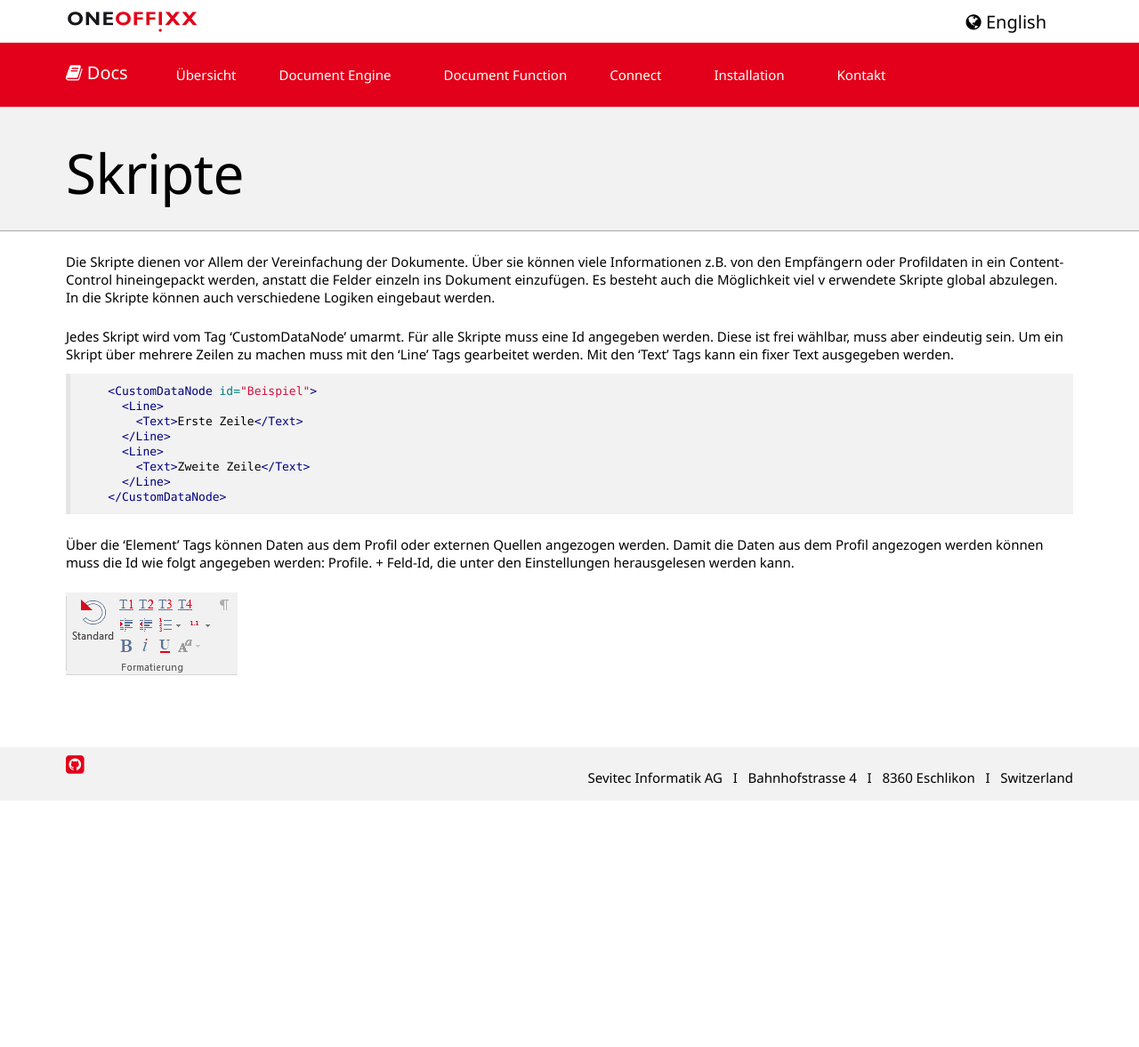
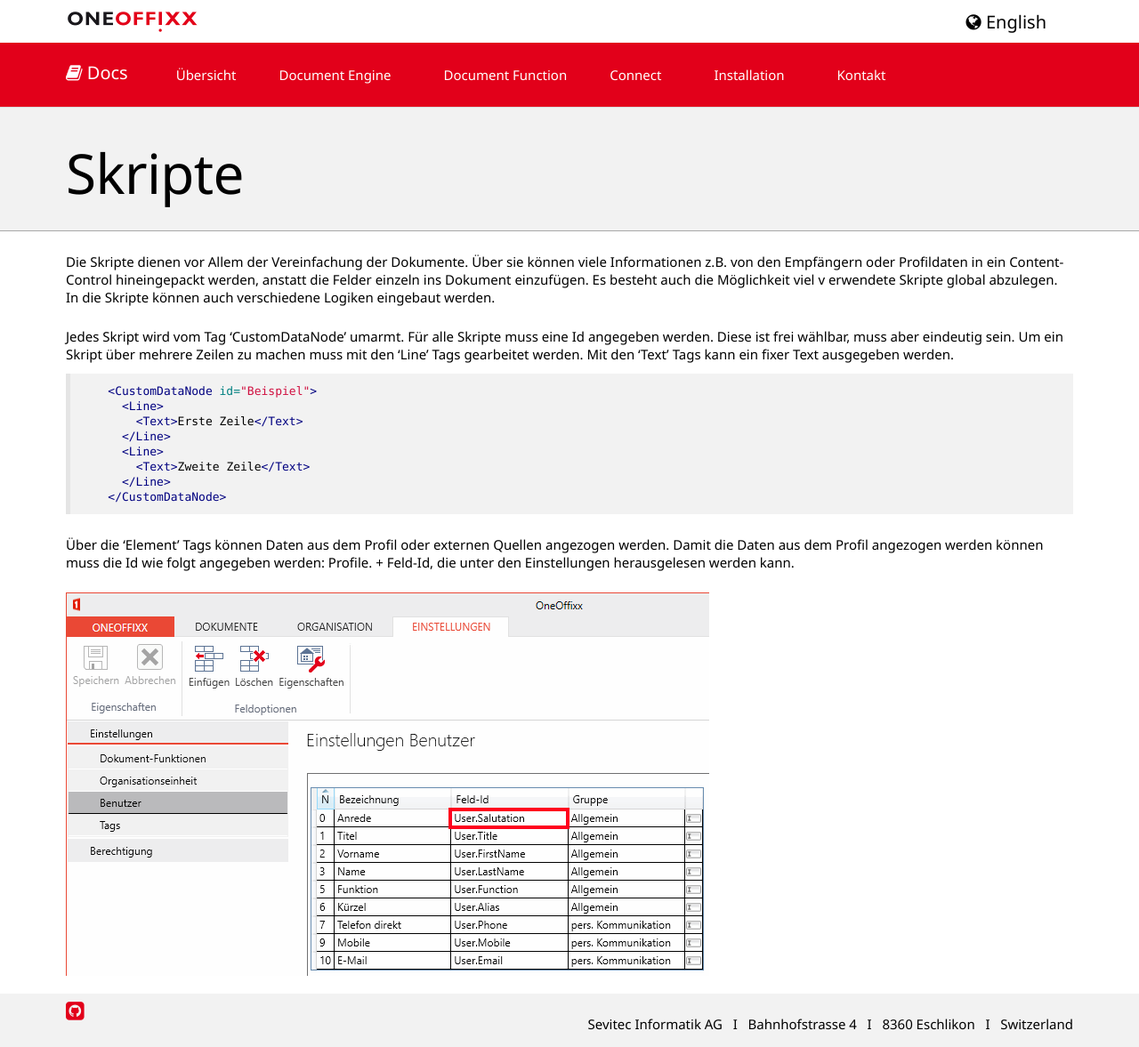
Before and after one commit to primesoft-group/oneoffixx-docs, a Jekyll site: the page built from _pages/docfunc/de/df-scripts.md, in a window 1280 px wide. Shown: the whole page at 89% size. Built offline with Jekyll 4.4.1, drawn with Linux system fonts in a browser that asks for light colours; nearby versions of some CDN libraries; some web fonts are replaced; before the commit the page ends 900 px from its top, so only the background shows below that.

Commit message:
Update df-scripts.md

```diff
--- a/_pages/docfunc/de/df-scripts.md
+++ b/_pages/docfunc/de/df-scripts.md
@@ -23,4 +23,4 @@
 
 Über die 'Element' Tags können Daten aus dem Profil oder externen Quellen angezogen werden. Damit die Daten aus dem Profil angezogen werden können muss die Id wie folgt angegeben werden: Profile. + Feld-Id, die unter den Einstellungen herausgelesen werden kann.
 
-![x]({{ site.baseurl }}/assets/content-images/docfunc/de/ribbonformatting.png)
+![x]({{ site.baseurl }}/assets/content-images/docfunc/de/fieldid.png)
```
